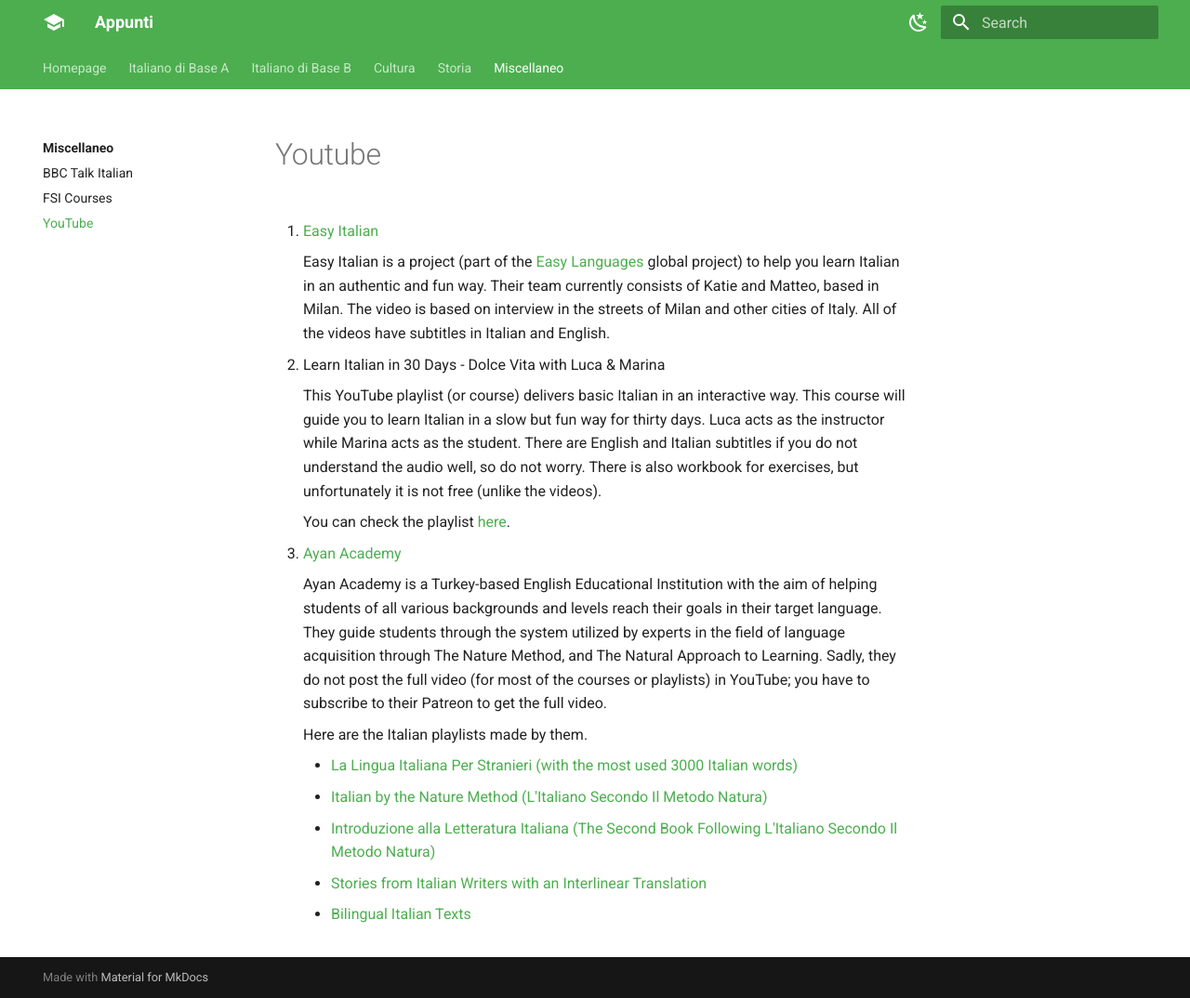
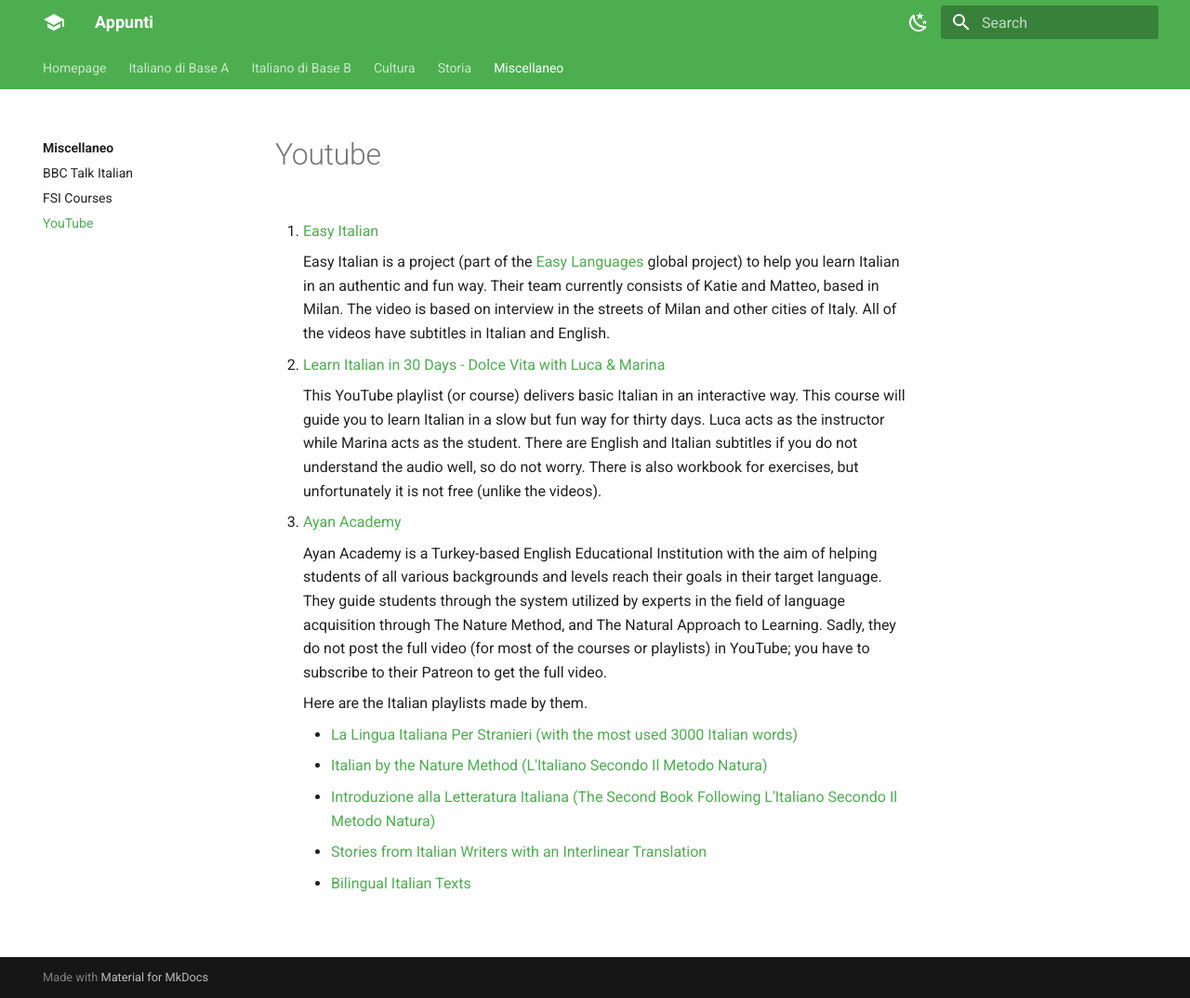
Before and after one commit to determinedguy/appunti, an MkDocs documentation site: the page built from docs/miscellaneo/youtube.md, in a window 1280 px wide and 1074 px high. Shown: the whole window at 93% size. Built offline with MkDocs 1.6.1 and Material for MkDocs 9.7.7, drawn with Linux system fonts in a browser that asks for light colours.

Commit message:
fix: title-link

```diff
--- a/docs/miscellaneo/youtube.md
+++ b/docs/miscellaneo/youtube.md
@@ -4,11 +4,9 @@
 
     Easy Italian is a project (part of the [Easy Languages](https://www.youtube.com/@easylanguages) global project) to help you learn Italian in an authentic and fun way. Their team currently consists of Katie and Matteo, based in Milan. The video is based on interview in the streets of Milan and other cities of Italy. All of the videos have subtitles in Italian and English.
 
-2. Learn Italian in 30 Days - Dolce Vita with Luca & Marina
+2. [Learn Italian in 30 Days - Dolce Vita with Luca & Marina](https://www.youtube.com/playlist?list=PLHI2TAm-NyNPpFJriRvVbxVoJ4jksDUUH)
 
     This YouTube playlist (or course) delivers basic Italian in an interactive way. This course will guide you to learn Italian in a slow but fun way for thirty days. Luca acts as the instructor while Marina acts as the student. There are English and Italian subtitles if you do not understand the audio well, so do not worry. There is also workbook for exercises, but unfortunately it is not free (unlike the videos).
-
-    You can check the playlist [here](https://www.youtube.com/playlist?list=PLHI2TAm-NyNPpFJriRvVbxVoJ4jksDUUH).
 
 3. [Ayan Academy](https://www.youtube.com/@AyanAcademy)
 
```
